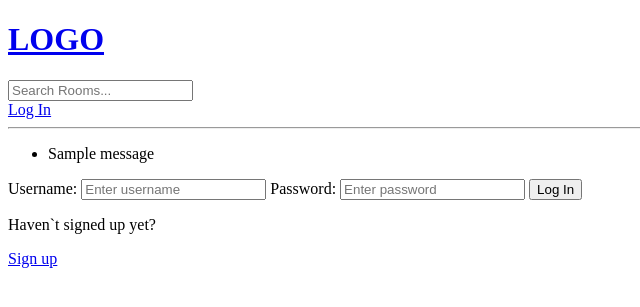
After one commit to sDebski/studbuddy, a Django app: page /login/ in a window 1280 px wide. The commit adds this page. Shown: the top 307 px of the page, without its empty margins (0-640 px from the left). Run offline with Django 4.2, Linux system fonts and the light colour scheme; one stand-in notice (Sample message) is shown.

Commit message:
user authentication and logging

```diff
--- a/base/templates/base/home.html
+++ b/base/templates/base/home.html
@@ -27,8 +27,10 @@
         <div>
             {% for room in rooms%}
                 <div>
+                    {% if request.user == room.host %}
                     <a href="{% url 'update-room' room.id %}">Edit</a>
                     <a href="{% url 'delete-room' room.id %}">Delete</a>
+                    {% endif %}
                     <span>@{{room.host.username}}
                     <h5>{{room.id}} -- <a href="{% url 'room' room.id %}">{{room.name}}</a></h5>
                     <small>{{room.topic.name}}</small>
--- /dev/null
+++ b/base/templates/base/login_register.html
@@ -0,0 +1,37 @@
+{% extends 'main.html' %}
+{% block content %}
+
+{% if page == 'login' %}
+<div>
+    <form method='POST' action=''>
+        {% csrf_token %}
+
+        <label>Username:</label>
+        <input type='text' name='username' placeholder='Enter username' />
+
+        <label>Password:</label>
+        <input type='password' name='password' placeholder='Enter password' />
+
+        <input type='submit' value='Log In'/>
+    </form>
+
+    <p>Haven`t signed up yet?</p>
+    <a href="{% url 'register' %}">Sign up</a>
+</div>
+
+{% else %}
+
+<div>
+    <form method='POST' action=''>
+        {% csrf_token %}
+        {{form.as_p}}
+        <input type='submit' value='Register'/>
+    </form>
+    <p>Already signed up?</p>
+    <a href="{% url 'login' %}">Log in</a>
+
+</div>
+
+{% endif %}
+
+{% endblock content %}
--- a/base/urls.py
+++ b/base/urls.py
@@ -2,6 +2,9 @@ from django.urls import path
 from . import views
 
 urlpatterns = [
+    path('login/', views.loginPage, name='login'),
+    path('logout/', views.logoutUser, name='logout'),
+    path('register/', views.registerPage, name='register'),
     path('', views.home, name="home"),
     path('rooms/<str:pk>/', views.room, name="room"),
     path('create-room/', views.createRoom, name="create-room"),
--- a/base/views.py
+++ b/base/views.py
@@ -1,15 +1,50 @@
 from django.shortcuts import render, redirect
+from django.contrib import messages
+from django.contrib.auth.models import User
+from django.contrib.auth import authenticate, login, logout
+from django.contrib.auth.forms import UserCreationForm
+from django.contrib.auth.decorators import login_required
+from django.http import HttpResponse
 from django.db.models import Q
 from .models import Room, Topic
 from .forms import RoomForm
 
-# Create your views here.
-# rooms = [
-#     {'id': 1, 'name':'Lets learn Python!'},
-#     {'id': 2, 'name':'Design here!'},
-#     {'id': 3, 'name':'Frontend content!'}
-# ]
 
+
+
+
+def loginPage(request):
+    page = 'login'
+    if request.user.is_authenticated:
+        return redirect('home')
+
+    if request.method == 'POST':
+        username = request.POST.get('username')
+        password = request.POST.get('password')
+
+        try:
+            user = User.objects.get(username=username)
+        except:
+            messages.error(request, 'User does not exist')
+        user = authenticate(request, username=username, password=password)
+
+        if user is not None:
+            login(request, user)
+            return redirect('home')
+        else:
+            messages.error(request, 'Username or password does not exist')
+    context = {'page': page}
+    return render(request, 'base/login_register.html', context)
+
+def logoutUser(request):
+    logout(request)
+    return redirect('home')
+
+def registerPage(request):
+    page='register'
+    form = UserCreationForm()
+    context = {'form': form}
+    return render(request, 'base/login_register.html', context)
 
 def home(request):
     q = request.GET.get('q') if request.GET.get('q') != None else ''
@@ -29,6 +64,7 @@ def room(request, pk):
     context = {'room': room}
     return render(request, 'base/room.html', context)
 
+@login_required(login_url='login')
 def createRoom(request):
     form = RoomForm()
     if request.method == 'POST':
@@ -40,9 +76,13 @@ def createRoom(request):
     context = {'form': form }
     return render(request, 'base/room_form.html', context)
 
+@login_required(login_url='login')
 def updateRoom(request, pk):
     room = Room.objects.get(id=pk)
     form = RoomForm(instance=room)
+
+    if request.user != room.host:
+        return HttpResponse('You are not allowed here!')
 
     if request.method == 'POST':
         form = RoomForm(request.POST, instance=room)
@@ -53,8 +93,13 @@ def updateRoom(request, pk):
     context = {'form': form}
     return render(request, 'base/room_form.html', context)
 
+@login_required(login_url='login')
 def deleteRoom(request, pk):
     room = Room.objects.get(id=pk)
+
+    if request.user != room.host:
+        return HttpResponse('You are not allowed here!')
+
     if request.method == 'POST':
         room.delete()
         return redirect('home')
--- a/templates/main.html
+++ b/templates/main.html
@@ -7,6 +7,14 @@
   <body>
     {% include 'navbar.html' %}
 
+    {% if messages %}
+    <ul class="messages">
+      {% for message in messages %}
+      <li{% if message.tags %} class="{{ message.tags }}"{% endif %}>{{ message }}</li>
+      {% endfor %}
+    </ul>
+    {% endif %}
+
     {% block content %}
 
     {% endblock %}
--- a/templates/navbar.html
+++ b/templates/navbar.html
@@ -5,3 +5,11 @@
 <form method="GET" action="{% url 'home' %}">
     <input type='text' name='q' placeholder="Search Rooms..."/>
 </form>
+
+{% if request.user.is_authenticated %}
+<a href="{% url 'logout' %}">Log Out</a>
+{% else %}
+<a href="{% url 'login' %}">Log In</a>
+{% endif %}
+
+<hr/>
```
Also changed, not shown: db.sqlite3.
